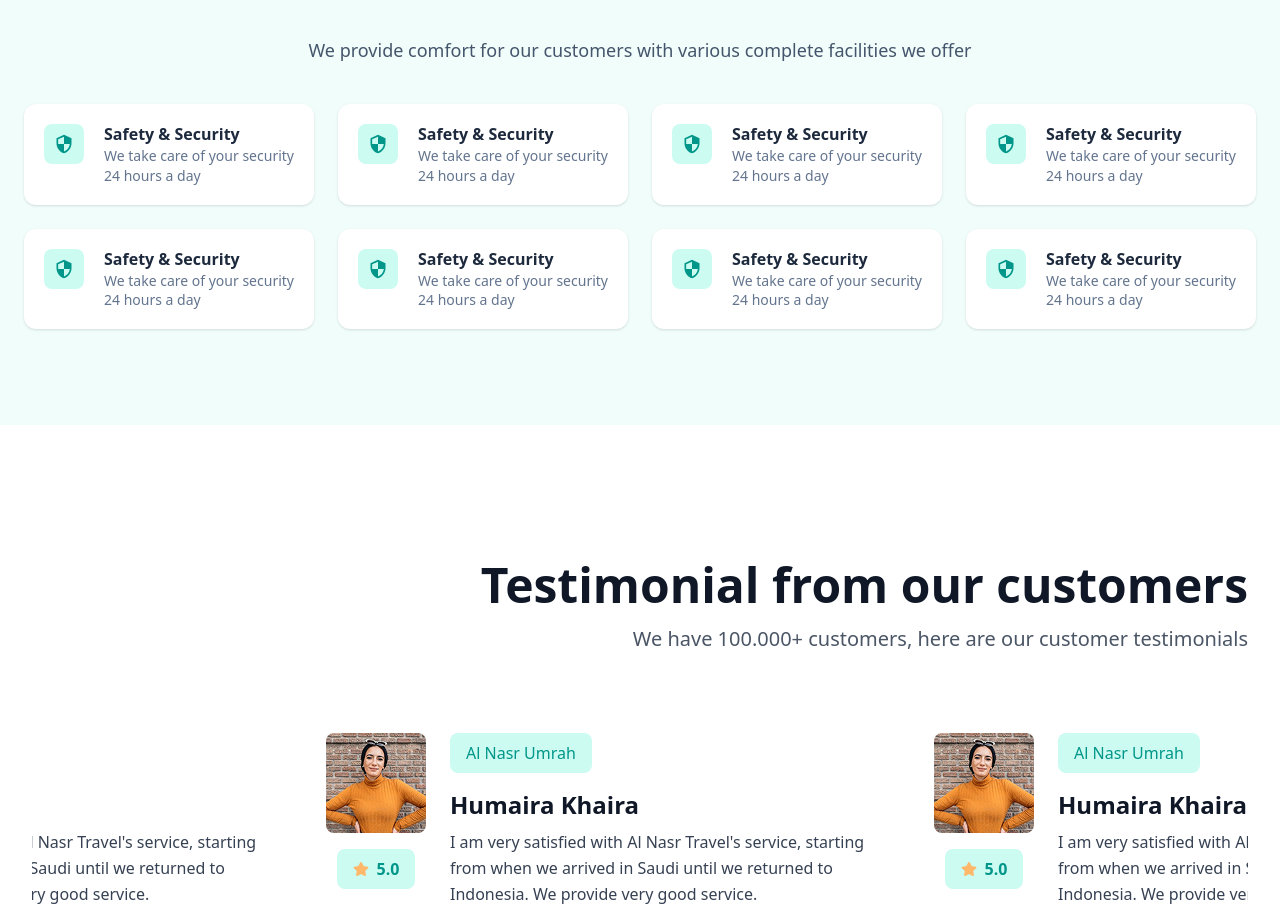
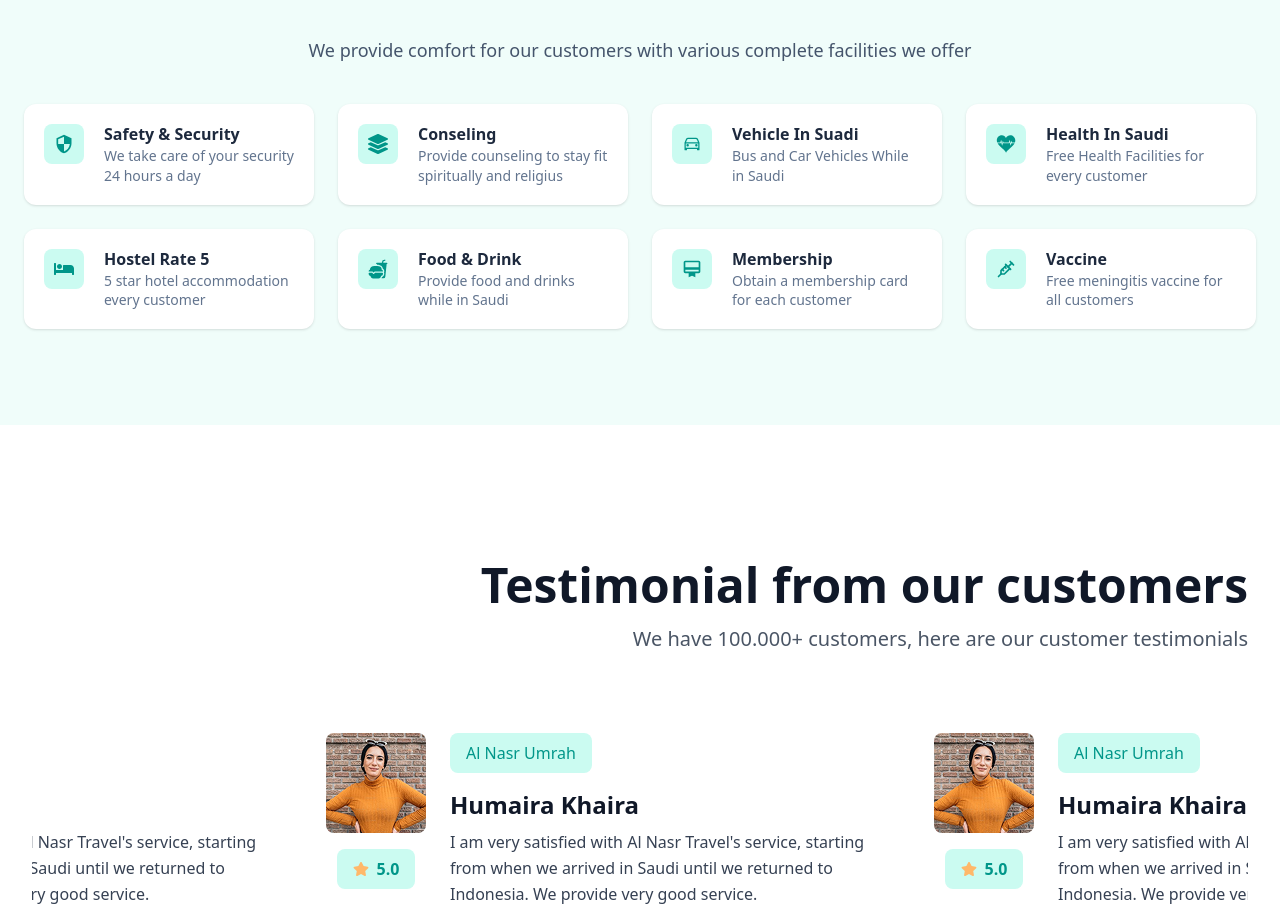
Before and after one commit to mfdpdev/al-nasr-hajj-umrah-ui-slice, a React (Vite) app: page / in a window 1280 px wide. Shown: the part 3541-4462 px from the top of the page. Built offline with nearby package versions, Linux system fonts and the light colour scheme.

Commit message:
feat: update facility section

```diff
--- a/src/components/card/FacilityCard.jsx
+++ b/src/components/card/FacilityCard.jsx
@@ -1,5 +1,4 @@
-import { MdOutlineSecurity } from "react-icons/md";
-export default function FacilityCard(){
+export default function FacilityCard({ IconProps, title, description }){
   return (
     <>
       <div className="flex items-center md:items-start gap-4 sm:gap-5 bg-white shadow hover:shadow
@@ -8,17 +7,19 @@ export default function FacilityCard(){
   {/* Icon */}
   <div className="p-3 sm:p-2.5 bg-teal-100 rounded-lg sm:rounded-lg flex-shrink-0">
     {/* Mobile: besar (28px) → Tablet & Desktop: kecil (20px) */}
-    <MdOutlineSecurity className="w-7 h-7 sm:w-5 sm:h-5 text-teal-600" />
+    {
+      IconProps && <IconProps className="w-7 h-7 sm:w-5 sm:h-5 text-teal-600" />
+    }
   </div>
 
   {/* Teks */}
   <div className="text-left">
     {/* Mobile: besar → Tablet & Desktop: kecil & rapi */}
     <h3 className="font-bold text-base sm:font-semibold sm:text-sm lg:text-base text-slate-800 leading-tight">
-      Safety & Security
+            {title}
     </h3>
     <p className="text-sm sm:text-xs lg:text-sm text-slate-600 sm:text-slate-500 mt-1 sm:mt-0.5 leading-relaxed sm:leading-snug">
-      We take care of your security 24 hours a day
+            {description}
     </p>
   </div>
 </div>
--- a/src/sections/facilities/Facilities.jsx
+++ b/src/sections/facilities/Facilities.jsx
@@ -1,4 +1,13 @@
 import FacilityCard from "../../components/card/FacilityCard";
+
+import { MdOutlineSecurity } from "react-icons/md";
+import { FaLayerGroup } from "react-icons/fa";
+import { IoCarOutline } from "react-icons/io5";
+import { GiHeartBeats } from "react-icons/gi";
+import { FaBed } from "react-icons/fa";
+import { IoFastFood } from "react-icons/io5";
+import { MdCardMembership } from "react-icons/md";
+import { TbVaccine } from "react-icons/tb";
 
 export default function Facilities(){
   return (
@@ -24,15 +33,46 @@ export default function Facilities(){
       gap-6
       mt-10
     ">
-      <FacilityCard />
-      <FacilityCard />
-      <FacilityCard />
-      <FacilityCard />
-      <FacilityCard />
-      <FacilityCard />
-      <FacilityCard />
-      <FacilityCard />
-      {/* Tambah lagi juga aman, otomatis nambah baris */}
+      <FacilityCard
+        IconProps={MdOutlineSecurity}
+        title="Safety & Security"
+        description="We take care of your security 24 hours a day"
+      />
+      <FacilityCard
+        IconProps={FaLayerGroup}
+        title="Conseling"
+        description="Provide counseling to stay fit spiritually and religius"
+      />
+      <FacilityCard
+        IconProps={IoCarOutline}
+        title="Vehicle In Suadi"
+        description="Bus and Car Vehicles While in Saudi"
+      />
+      <FacilityCard
+        IconProps={GiHeartBeats}
+        title="Health In Saudi"
+        description="Free Health Facilities for every customer"
+      />
+      <FacilityCard
+        IconProps={FaBed}
+        title="Hostel Rate 5"
+        description="5 star hotel accommodation every customer"
+      />
+      <FacilityCard
+        IconProps={IoFastFood}
+        title="Food & Drink"
+        description="Provide food and drinks while in Saudi"
+      />
+      <FacilityCard
+        IconProps={MdCardMembership}
+        title="Membership"
+        description="Obtain a membership card for each customer"
+      />
+      <FacilityCard
+        IconProps={TbVaccine}
+        title="Vaccine"
+        description="Free meningitis vaccine for all customers"
+      />
     </div>
 
   </div>
```
